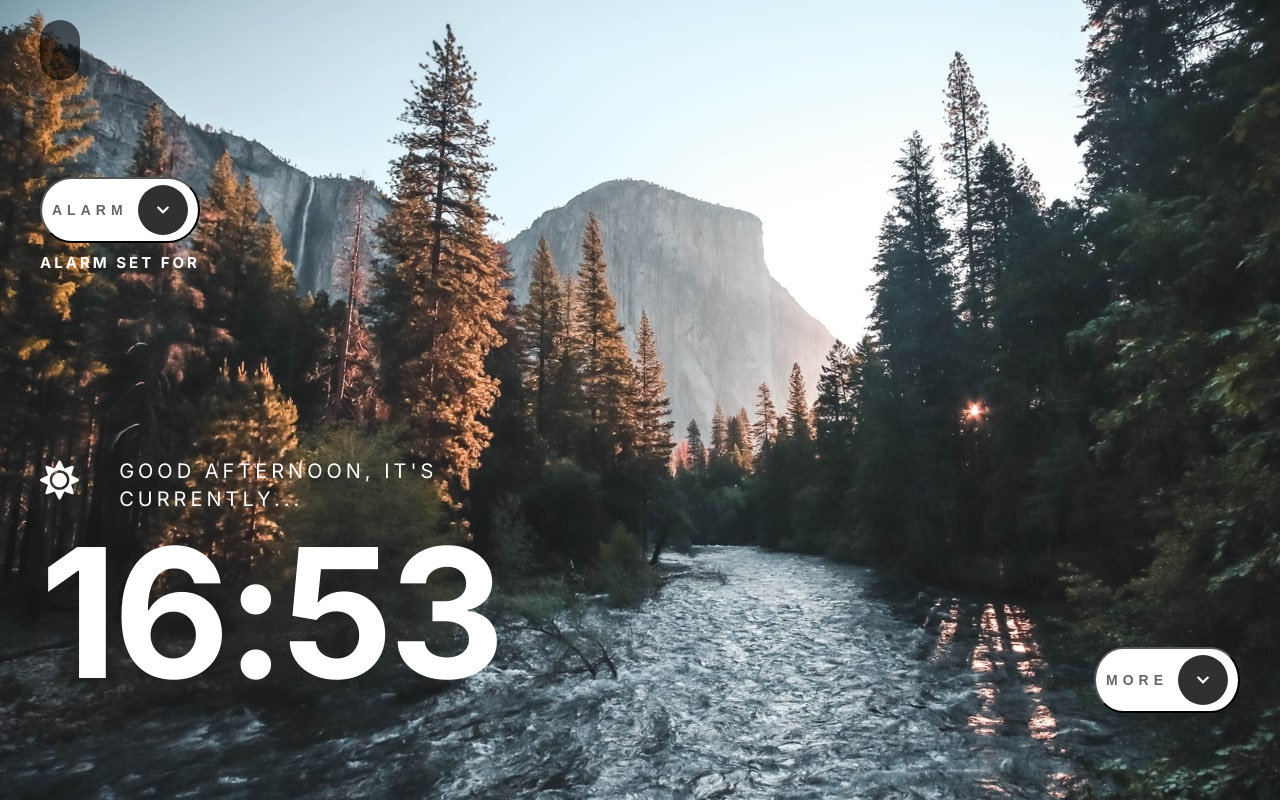
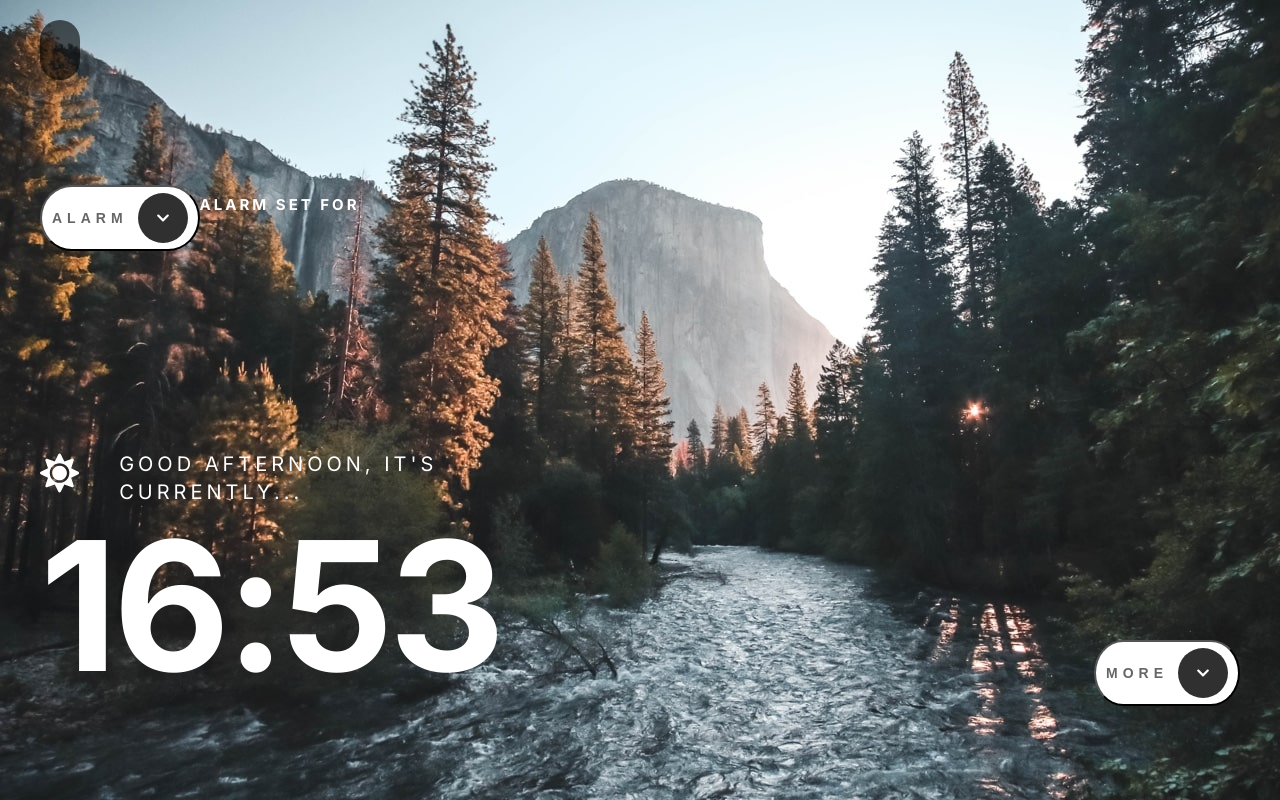
Before and after one commit to devBenWolf/clock-app-2, a React (Create React App) app: page / in a window 1280 px wide. Built offline with nearby package versions, Linux system fonts and the light colour scheme; no server answers.

Commit message:
js: added div to contain alarm button and display

```diff
--- a/src/components/Alarm/styles/alarmStyles.js
+++ b/src/components/Alarm/styles/alarmStyles.js
@@ -7,7 +7,12 @@ margin: 1rem 2rem 1rem 2rem;
 export const InnerContainer = styled.div`
     display: grid;
     place-items: start;
+
+    @media (min-width: 45rem) {
+        display: flex;
+    }
 `
+
 export const ControlsContainer = styled.div`
     display: flex;
     margin-top: 1rem;
```
